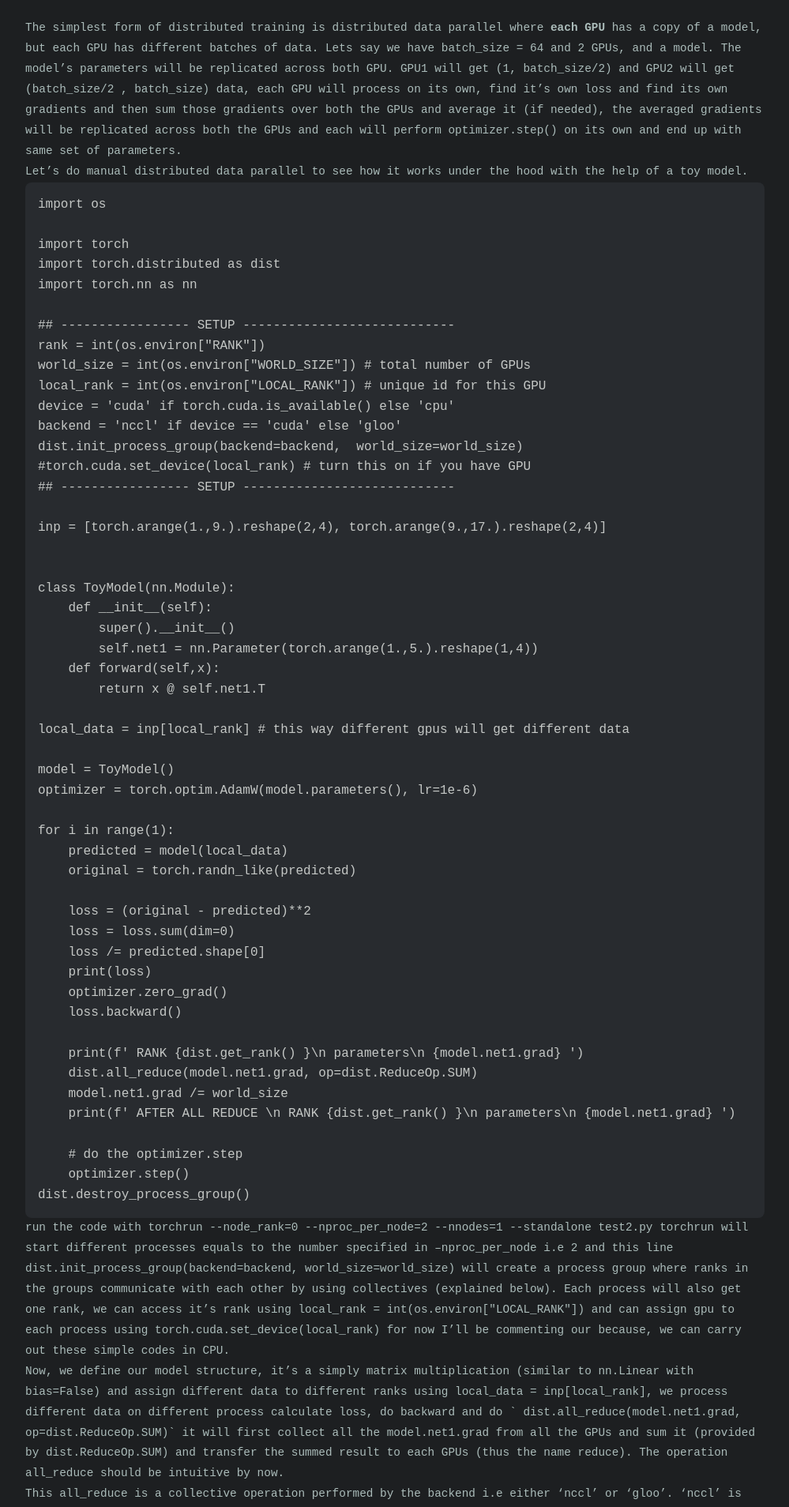
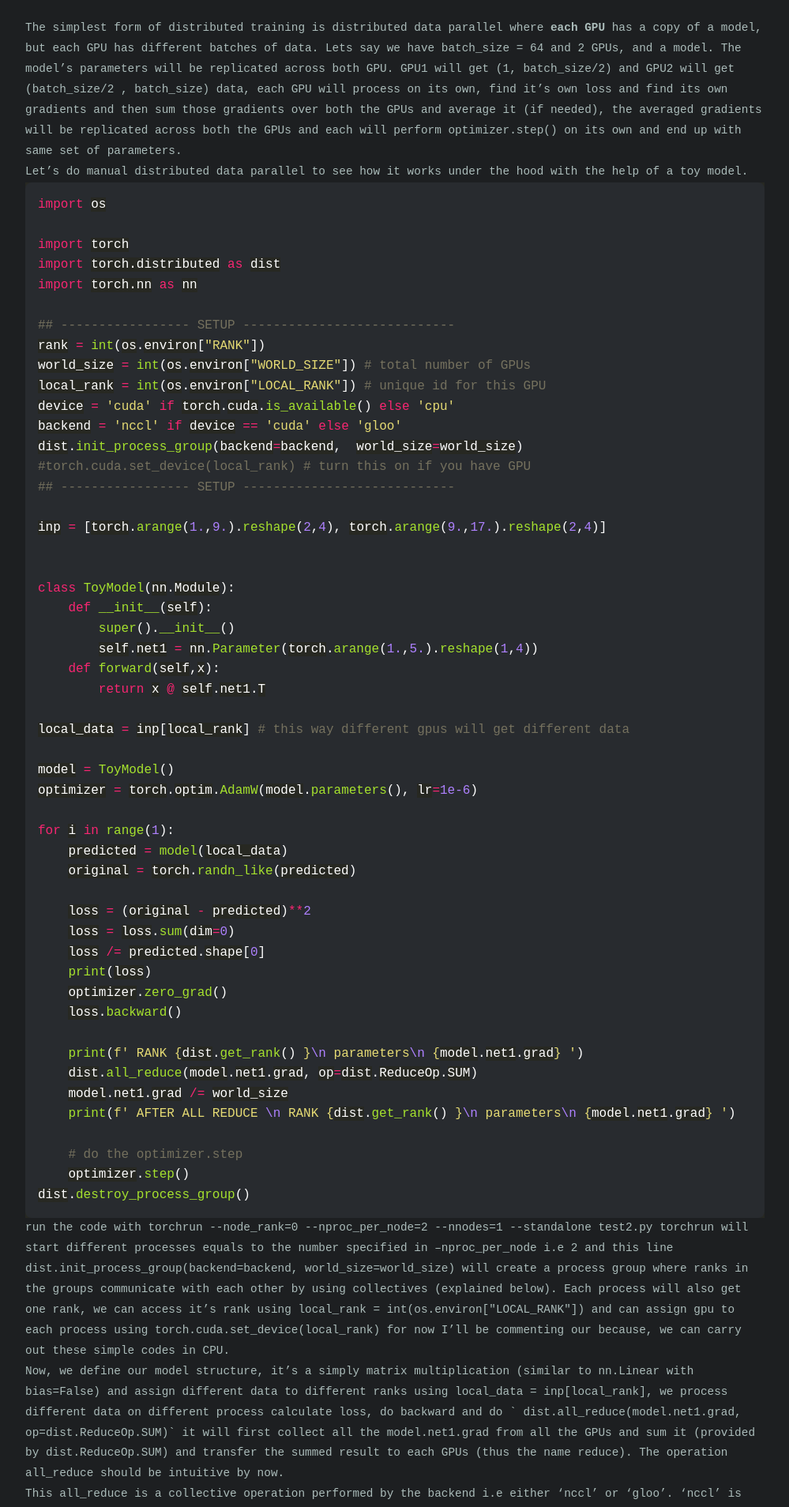
Before and after one commit to CohleM/cohlem.github.io, a Jekyll site: the page built from _posts/2018-08-20-bananas.md, in a window 1280 px wide. Shown: the part 547-2455 px from the top of the page at 79% size, without its empty margins (140-1139 px from the left). Built offline with Jekyll 4.4.1, drawn with Linux system fonts in a browser that asks for light colours; some web fonts are replaced.

Commit message:
syntax highlighting works

```diff
--- a/Gemfile
+++ b/Gemfile
@@ -4,3 +4,5 @@
 
 # gem "rails"
 gem "jekyll"
+gem "rouge"
+gem "webrick"
--- a/_config.yml
+++ b/_config.yml
@@ -1,2 +1,3 @@
-markdown: kramdown
 highlighter: rouge
+kramdown:
+  syntax_highlighter: rouge
--- /dev/null
+++ b/_sass/_syntax.scss
@@ -0,0 +1,203 @@
+.highlight table td { padding: 5px; }
+.highlight table pre { margin: 0; }
+.highlight .gh {
+  color: #999999;
+}
+.highlight .sr {
+  color: #f6aa11;
+}
+.highlight .go {
+  color: #888888;
+}
+.highlight .gp {
+  color: #555555;
+}
+.highlight .ge {
+  font-style: italic;
+}
+.highlight .ges {
+  font-weight: bold;
+  font-style: italic;
+}
+.highlight .gs {
+  font-weight: bold;
+}
+.highlight .gu {
+  color: #aaaaaa;
+}
+.highlight .nb {
+  color: #f6aa11;
+}
+.highlight .cm {
+  color: #75715e;
+}
+.highlight .cp {
+  color: #75715e;
+}
+.highlight .c1 {
+  color: #75715e;
+}
+.highlight .cs {
+  color: #75715e;
+}
+.highlight .c, .highlight .ch, .highlight .cd, .highlight .cpf {
+  color: #75715e;
+}
+.highlight .err {
+  color: #960050;
+}
+.highlight .gr {
+  color: #960050;
+}
+.highlight .gt {
+  color: #960050;
+}
+.highlight .gd {
+  color: #49483e;
+}
+.highlight .gi {
+  color: #49483e;
+}
+.highlight .kc {
+  color: #66d9ef;
+}
+.highlight .kd {
+  color: #66d9ef;
+}
+.highlight .kr {
+  color: #66d9ef;
+}
+.highlight .no {
+  color: #66d9ef;
+}
+.highlight .kt {
+  color: #66d9ef;
+}
+.highlight .mf {
+  color: #ae81ff;
+}
+.highlight .mh {
+  color: #ae81ff;
+}
+.highlight .il {
+  color: #ae81ff;
+}
+.highlight .mi {
+  color: #ae81ff;
+}
+.highlight .mo {
+  color: #ae81ff;
+}
+.highlight .m, .highlight .mb, .highlight .mx {
+  color: #ae81ff;
+}
+.highlight .sc {
+  color: #ae81ff;
+}
+.highlight .se {
+  color: #ae81ff;
+}
+.highlight .ss {
+  color: #ae81ff;
+}
+.highlight .sd {
+  color: #e6db74;
+}
+.highlight .s2 {
+  color: #e6db74;
+}
+.highlight .sb {
+  color: #e6db74;
+}
+.highlight .sh {
+  color: #e6db74;
+}
+.highlight .si {
+  color: #e6db74;
+}
+.highlight .sx {
+  color: #e6db74;
+}
+.highlight .s1 {
+  color: #e6db74;
+}
+.highlight .s, .highlight .sa, .highlight .dl {
+  color: #e6db74;
+}
+.highlight .na {
+  color: #a6e22e;
+}
+.highlight .nc {
+  color: #a6e22e;
+}
+.highlight .nd {
+  color: #a6e22e;
+}
+.highlight .ne {
+  color: #a6e22e;
+}
+.highlight .nf, .highlight .fm {
+  color: #a6e22e;
+}
+.highlight .vc {
+  color: #ffffff;
+  background-color: #272822;
+}
+.highlight .nn {
+  color: #ffffff;
+  background-color: #272822;
+}
+.highlight .nl {
+  color: #ffffff;
+  background-color: #272822;
+}
+.highlight .ni {
+  color: #ffffff;
+  background-color: #272822;
+}
+.highlight .bp {
+  color: #ffffff;
+  background-color: #272822;
+}
+.highlight .vg {
+  color: #ffffff;
+  background-color: #272822;
+}
+.highlight .vi {
+  color: #ffffff;
+  background-color: #272822;
+}
+.highlight .nv, .highlight .vm {
+  color: #ffffff;
+  background-color: #272822;
+}
+.highlight .w {
+  color: #ffffff;
+  background-color: #272822;
+}
+.highlight {
+  color: #ffffff;
+  background-color: #272822;
+}
+.highlight .n, .highlight .py, .highlight .nx {
+  color: #ffffff;
+  background-color: #272822;
+}
+.highlight .ow {
+  color: #f92672;
+}
+.highlight .nt {
+  color: #f92672;
+}
+.highlight .k, .highlight .kv {
+  color: #f92672;
+}
+.highlight .kn {
+  color: #f92672;
+}
+.highlight .kp {
+  color: #f92672;
+}
+.highlight .o {
+  color: #f92672;
+}
--- a/assets/css/main.scss
+++ b/assets/css/main.scss
@@ -2,6 +2,7 @@
 ---
 @use "home";
 @use "blog";
+@use "syntax";
 
 // Base styles with terminal aesthetic
 * {
```
Also changed, not shown: Gemfile.lock, 2 other files.
